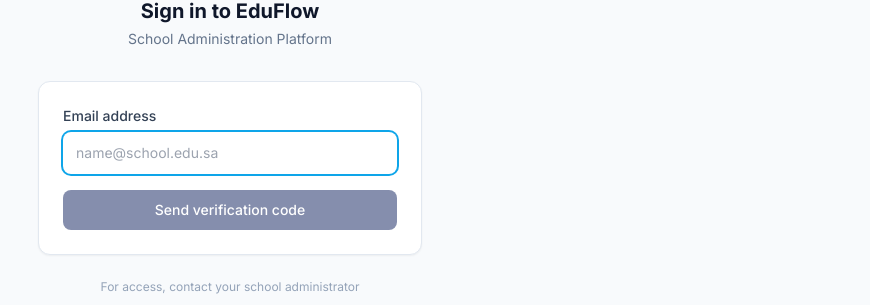
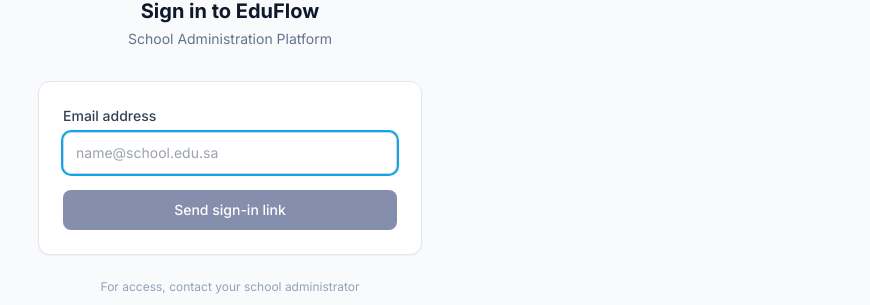
Before and after one commit to Asbabillail/eduflow-platform, a Next.js app: page /login in a window 1280 px wide. Shown: the part 278-583 px from the top of the page, without its empty margins (410-1280 px from the left). Built offline with nearby package versions, Linux system fonts and the light colour scheme; no server answers.

Commit message:
fix: update login to magic link flow

```diff
--- a/src/app/(auth)/login/page.tsx
+++ b/src/app/(auth)/login/page.tsx
@@ -1,232 +1,76 @@
-'use client'
-
-import { useState } from 'react'
-import { createClient } from '@/lib/supabase/client'
-import { useRouter } from 'next/navigation'
+"use client"
+import { useState } from "react"
+import { createClient } from "@/lib/supabase/client"
 
 export default function LoginPage() {
-  const router = useRouter()
   const supabase = createClient()
+  const [email, setEmail] = useState("")
+  const [sent, setSent] = useState(false)
+  const [loading, setLoading] = useState(false)
+  const [error, setError] = useState("")
+  const [lang, setLang] = useState("en")
+  const ar = lang === "ar"
 
-  const [email, setEmail] = useState('')
-  const [otp, setOtp] = useState('')
-  const [step, setStep] = useState<'email' | 'otp'>('email')
-  const [loading, setLoading] = useState(false)
-  const [error, setError] = useState<string | null>(null)
-  const [lang, setLang] = useState<'en' | 'ar'>('en')
-
-  const isAr = lang === 'ar'
-
-  async function handleSendOtp(e: React.FormEvent) {
+  async function handleSubmit(e: React.FormEvent) {
     e.preventDefault()
     setLoading(true)
-    setError(null)
-
+    setError("")
     const { error } = await supabase.auth.signInWithOtp({
       email: email.toLowerCase().trim(),
       options: {
-        shouldCreateUser: false, // Only allow existing users
+        shouldCreateUser: false,
+        emailRedirectTo: `${window.location.origin}/auth/callback`,
       },
     })
-
     if (error) {
-      // Don't reveal whether the email exists or not
-      // Always show the same message for security
-      setError(
-        isAr
-          ? 'تحقق من بريدك الإلكتروني. إذا كان لديك حساب، ستتلقى رمز التحقق.'
-          : 'Check your email. If you have an account, you will receive a verification code.'
-      )
-      // Still advance to OTP step (so we don't reveal if email exists)
-      setStep('otp')
+      setError(ar ? "تعذر إرسال رابط تسجيل الدخول." : "Could not send sign-in link.")
     } else {
-      setStep('otp')
+      setSent(true)
     }
-
-    setLoading(false)
-  }
-
-  async function handleVerifyOtp(e: React.FormEvent) {
-    e.preventDefault()
-    setLoading(true)
-    setError(null)
-
-    const { data, error } = await supabase.auth.verifyOtp({
-      email: email.toLowerCase().trim(),
-      token: otp.trim(),
-      type: 'email',
-    })
-
-    if (error || !data.session) {
-      setError(
-        isAr
-          ? 'رمز التحقق غير صحيح أو انتهت صلاحيته. يرجى المحاولة مرة أخرى.'
-          : 'Invalid or expired code. Please try again.'
-      )
-      setLoading(false)
-      return
-    }
-
-    // Decode JWT to find tenant slug
-    const jwt = data.session.access_token
-    const payload = JSON.parse(
-      Buffer.from(jwt.split('.')[1], 'base64').toString()
-    )
-
-    if (payload.user_role === 'super_admin') {
-      router.push('/platform')
-    } else if (payload.tenant_id) {
-      // Look up the tenant slug
-      const { data: tenant } = await supabase
-        .from('tenants')
-        .select('slug')
-        .eq('id', payload.tenant_id)
-        .single()
-
-      if (tenant) {
-        router.push(`/${tenant.slug}/dashboard`)
-      } else {
-        setError('Account configuration error. Please contact your administrator.')
-      }
-    } else {
-      setError('Account not configured. Please contact your administrator.')
-    }
-
     setLoading(false)
   }
 
   return (
-    <div
-      className={`min-h-screen flex flex-col items-center justify-center bg-slate-50 px-4 ${isAr ? 'rtl font-arabic' : 'ltr'}`}
-      dir={isAr ? 'rtl' : 'ltr'}
-    >
-      {/* Language Toggle */}
-      <button
-        onClick={() => setLang(isAr ? 'en' : 'ar')}
-        className="absolute top-6 end-6 text-sm text-slate-500 hover:text-slate-900 font-medium"
-      >
-        {isAr ? 'English' : 'العربية'}
+    <div className={`min-h-screen flex flex-col items-center justify-center bg-slate-50 px-4 ${ar ? "rtl" : "ltr"}`} dir={ar ? "rtl" : "ltr"}>
+      <button onClick={() => setLang(ar ? "en" : "ar")} className="absolute top-6 end-6 text-sm text-slate-500 hover:text-slate-900">
+        {ar ? "English" : "العربية"}
       </button>
-
       <div className="w-full max-w-sm">
-
-        {/* Logo */}
         <div className="text-center mb-8">
-          <div className="inline-flex items-center gap-2 mb-4">
-            <div className="bg-[#0D1F5C] text-white font-bold text-sm px-3 py-1.5 rounded">
-              EduFlow
-            </div>
-          </div>
-          <h1 className="text-xl font-bold text-slate-900">
-            {isAr ? 'تسجيل الدخول' : 'Sign in to EduFlow'}
-          </h1>
-          <p className="text-sm text-slate-500 mt-1">
-            {isAr ? 'منصة إدارة المدارس' : 'School Administration Platform'}
-          </p>
+          <div className="inline-block bg-[#0D1F5C] text-white font-bold text-sm px-3 py-1.5 rounded mb-4">EduFlow</div>
+          <h1 className="text-xl font-bold text-slate-900">{ar ? "تسجيل الدخول" : "Sign in to EduFlow"}</h1>
+          <p className="text-sm text-slate-500 mt-1">{ar ? "منصة إدارة المدارس" : "School Administration Platform"}</p>
         </div>
-
         <div className="bg-white rounded-xl border border-slate-200 shadow-sm p-6">
-
-          {step === 'email' && (
-            <form onSubmit={handleSendOtp} className="space-y-4">
+          {!sent ? (
+            <form onSubmit={handleSubmit} className="space-y-4">
               <div>
-                <label className="block text-sm font-medium text-slate-700 mb-1.5">
-                  {isAr ? 'البريد الإلكتروني' : 'Email address'}
-                </label>
-                <input
-                  type="email"
-                  value={email}
-                  onChange={e => setEmail(e.target.value)}
-                  required
-                  autoFocus
-                  className="w-full px-3 py-2.5 border border-slate-300 rounded-lg text-sm focus:outline-none focus:ring-2 focus:ring-[#0EA5E9] focus:border-transparent"
-                  placeholder={isAr ? 'name@school.edu.sa' : 'name@school.edu.sa'}
-                  dir="ltr"
-                />
+                <label className="block text-sm font-medium text-slate-700 mb-1.5">{ar ? "البريد الإلكتروني" : "Email address"}</label>
+                <input type="email" value={email} onChange={e => setEmail(e.target.value)} required autoFocus
+                  className="w-full px-3 py-2.5 border border-slate-300 rounded-lg text-sm focus:outline-none focus:ring-2 focus:ring-[#0EA5E9]"
+                  placeholder="name@school.edu.sa" dir="ltr" />
               </div>
-
-              {error && (
-                <p className="text-sm text-amber-700 bg-amber-50 border border-amber-200 rounded-lg px-3 py-2">
-                  {error}
-                </p>
-              )}
-
-              <button
-                type="submit"
-                disabled={loading || !email}
-                className="w-full bg-[#0D1F5C] text-white py-2.5 rounded-lg text-sm font-medium hover:bg-[#1A3380] transition-colors disabled:opacity-50 disabled:cursor-not-allowed"
-              >
-                {loading
-                  ? (isAr ? 'جاري الإرسال...' : 'Sending...')
-                  : (isAr ? 'إرسال رمز التحقق' : 'Send verification code')}
+              {error && <p className="text-sm text-red-700 bg-red-50 border border-red-200 rounded-lg px-3 py-2">{error}</p>}
+              <button type="submit" disabled={loading || !email}
+                className="w-full bg-[#0D1F5C] text-white py-2.5 rounded-lg text-sm font-medium hover:bg-[#1A3380] disabled:opacity-50">
+                {loading ? (ar ? "جاري الإرسال..." : "Sending...") : (ar ? "إرسال رابط الدخول" : "Send sign-in link")}
               </button>
             </form>
+          ) : (
+            <div className="text-center space-y-4">
+              <div className="text-4xl">📧</div>
+              <h2 className="font-bold text-slate-900">{ar ? "تحقق من بريدك الإلكتروني" : "Check your email"}</h2>
+              <p className="text-sm text-slate-600">
+                {ar ? `أرسلنا رابط تسجيل الدخول إلى ${email}` : `We sent a sign-in link to ${email}`}
+              </p>
+              <p className="text-xs text-slate-400">{ar ? "انقر على الرابط في البريد الإلكتروني لتسجيل الدخول" : "Click the link in the email to sign in"}</p>
+              <button onClick={() => { setSent(false); setEmail("") }} className="text-sm text-slate-500 hover:text-slate-900">
+                {ar ? "استخدام بريد إلكتروني آخر" : "Use a different email"}
+              </button>
+            </div>
           )}
-
-          {step === 'otp' && (
-            <form onSubmit={handleVerifyOtp} className="space-y-4">
-              <div className="text-center text-sm text-slate-600 mb-4">
-                {isAr
-                  ? `أرسلنا رمز تحقق إلى ${email}`
-                  : `We sent a code to ${email}`}
-              </div>
-
-              <div>
-                <label className="block text-sm font-medium text-slate-700 mb-1.5">
-                  {isAr ? 'رمز التحقق' : 'Verification code'}
-                </label>
-                <input
-                  type="text"
-                  inputMode="numeric"
-                  pattern="[0-9]*"
-                  maxLength={6}
-                  value={otp}
-                  onChange={e => setOtp(e.target.value.replace(/\D/g, ''))}
-                  required
-                  autoFocus
-                  className="w-full px-3 py-3 border border-slate-300 rounded-lg text-2xl text-center tracking-[0.5em] font-mono focus:outline-none focus:ring-2 focus:ring-[#0EA5E9] focus:border-transparent"
-                  placeholder="000000"
-                  dir="ltr"
-                />
-              </div>
-
-              {error && (
-                <p className="text-sm text-red-700 bg-red-50 border border-red-200 rounded-lg px-3 py-2">
-                  {error}
-                </p>
-              )}
-
-              <button
-                type="submit"
-                disabled={loading || otp.length !== 6}
-                className="w-full bg-[#0D1F5C] text-white py-2.5 rounded-lg text-sm font-medium hover:bg-[#1A3380] transition-colors disabled:opacity-50 disabled:cursor-not-allowed"
-              >
-                {loading
-                  ? (isAr ? 'جاري التحقق...' : 'Verifying...')
-                  : (isAr ? 'تسجيل الدخول' : 'Sign in')}
-              </button>
-
-              <button
-                type="button"
-                onClick={() => {
-                  setStep('email')
-                  setOtp('')
-                  setError(null)
-                }}
-                className="w-full text-sm text-slate-500 hover:text-slate-900 py-1"
-              >
-                {isAr ? 'تغيير البريد الإلكتروني' : 'Change email'}
-              </button>
-            </form>
-          )}
-
         </div>
-
-        <p className="text-center text-xs text-slate-400 mt-6">
-          {isAr
-            ? 'للدعم الفني، تواصل مع مسؤول النظام'
-            : 'For access, contact your school administrator'}
-        </p>
+        <p className="text-center text-xs text-slate-400 mt-6">{ar ? "للدعم الفني، تواصل مع مسؤول النظام" : "For access, contact your school administrator"}</p>
       </div>
     </div>
   )
```
